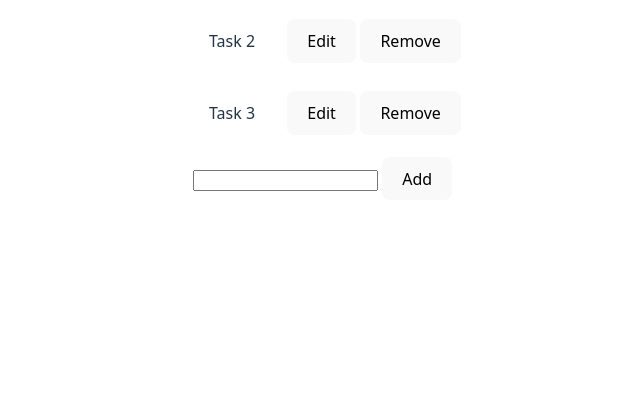
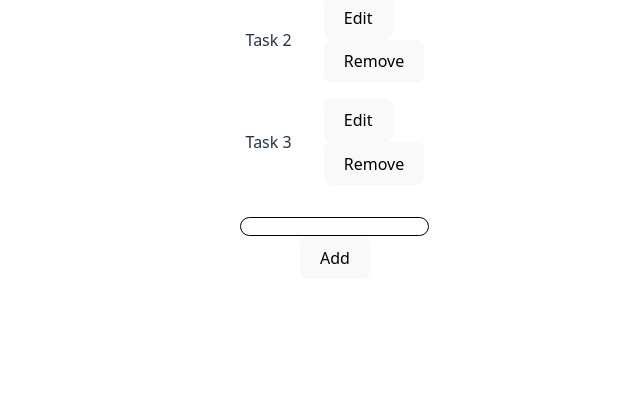
Before and after one commit to georgiamshaw/cautious-waddle, a website built with Vite: page index.html in a window 1280 px wide. Shown: the part 400-800 px from the top of the page, without its empty margins (305-945 px from the left). Built offline with nearby package versions, Linux system fonts and the light colour scheme.

Commit message:
styling for input and button
add basic styling to input and button components

```diff
--- a/styles.css
+++ b/styles.css
@@ -2,6 +2,13 @@ body {
   display: flex;
   flex-direction: column;
   justify-content: center;
+}
+
+section {
+  display: flex;
+  flex-direction: column;
+  justify-content: center;
+  align-items: center;
 }
 
 ul {
@@ -23,3 +30,26 @@ p {
 h1 {
   text-align: center;
 }
+
+.addTodo {
+  display: flex;
+  gap: 1rem;
+}
+
+input {
+  border-radius: 10px;
+  box-shadow: 0;
+  border: 1px solid;
+  padding-left: 0.5rem;
+}
+
+.buttonContainer {
+  display: flex;
+  gap: 1rem;
+}
+
+button {
+  display: flex;
+  align-items: center;
+  gap: 0.5rem;
+}
```
